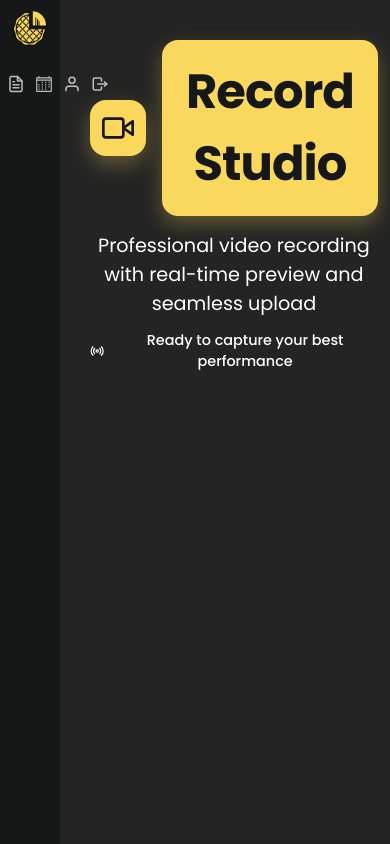
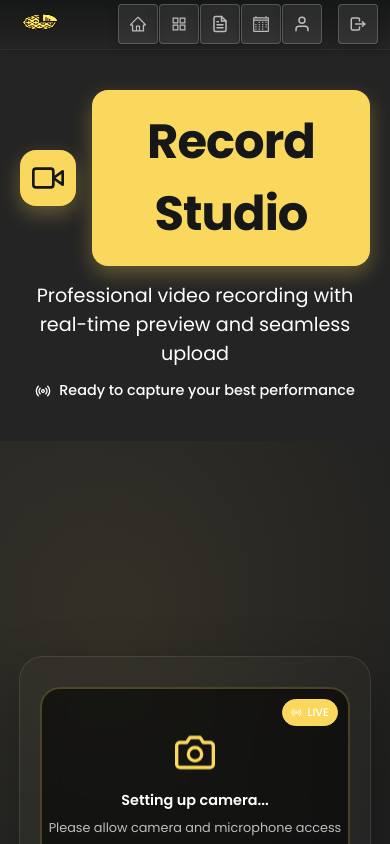
Before and after one commit to Mock-Pie/mockpie-main, a Next.js app in the folder frontend/: page /Record in a window 390 px wide. Built offline with nearby package versions, Linux system fonts and the light colour scheme; no server answers.

Commit message:
Refactor sidebar UI and improve styles

```diff
--- a/frontend/app/UploadRecordVideos/components/SideBar.tsx
+++ b/frontend/app/UploadRecordVideos/components/SideBar.tsx
@@ -1,17 +1,32 @@
 "use client";
-import React from "react";
+import React, { useState, useEffect } from "react";
 import { FiFileText, FiUser } from "react-icons/fi";
 import { AiOutlineAppstore, AiOutlineHome } from "react-icons/ai";
 import { IoSettingsOutline } from "react-icons/io5";
 import { TbLogout } from "react-icons/tb";
-import Link from "next/link"; // Import Link from Next.js
+import Link from "next/link";
 import styles from "../page.module.css";
 import { VscCalendar } from "react-icons/vsc";
 import Image from "next/image";
 import { signOut } from "next-auth/react";
+import { usePathname } from "next/navigation";
 
 const SideBar = () => {
+    const pathname = usePathname();
+    const [isLoggingOut, setIsLoggingOut] = useState(false);
+
+    const menuItems = [
+        { href: "/Dashboard", icon: AiOutlineHome, label: "Dashboard" },
+        { href: "/UploadRecordVideos", icon: AiOutlineAppstore, label: "Upload or Record" },
+        { href: "/SubmittedTrials", icon: FiFileText, label: "Submitted Trials" },
+        { href: "/Calendar", icon: VscCalendar, label: "Calendar" },
+        { href: "/ProfileInfo", icon: FiUser, label: "Profile" },
+    ];
+
     const handleLogout = async () => {
+        if (isLoggingOut) return; // Prevent multiple clicks
+
+        setIsLoggingOut(true);
         try {
             // Get the access token from localStorage or sessionStorage
             const accessToken = localStorage.getItem('access_token') || sessionStorage.getItem('access_token');
@@ -50,58 +65,59 @@ const SideBar = () => {
             localStorage.clear();
             sessionStorage.clear();
             window.location.href = "/Login";
+        } finally {
+            setIsLoggingOut(false);
         }
     };
 
     return (
         <div className={styles.sidebar}>
-            <div className={styles.logo}>
-                <Image src="/Images/Logoo.png" alt="Logo" width={120} height={40} className={styles.logoImage} priority />
+            <div className={styles.logoContainer}>
+                <Image
+                    src="/Images/Logoo.png"
+                    alt="Logo"
+                    width={120}
+                    height={40}
+                    className={styles.logoImage}
+                    priority
+                />
             </div>
+
+            <nav className={styles.navigation}>
                 <div className={styles.menu}>
-                <Link href="/Dashboard" className={styles.menuItem}>
+                    {menuItems.map((item) => {
+                        const IconComponent = item.icon;
+                        const isActive = pathname === item.href;
+
+                        return (
+                            <Link
+                                key={item.href}
+                                href={item.href}
+                                className={`${styles.menuItem} ${isActive ? styles.active : ''}`}
+                            >
                                 <div className={styles.tooltipContainer}>
-                        <AiOutlineHome className={styles.icon} />
-                        <span className={styles.tooltip}>Dashboard</span>
+                                    <IconComponent className={styles.icon} />
+                                    <span className={styles.tooltip}>{item.label}</span>
                                 </div>
                             </Link>
-                <Link href="/UploadRecordVideos" className={styles.menuItem}>
-                    <div className={styles.tooltipContainer}>
-                        <AiOutlineAppstore className={styles.icon} />
-                        <span className={styles.tooltip}>Upload or Record</span>
+                        );
+                    })}
                 </div>
-                </Link>
-                <Link href="/SubmittedTrials" className={styles.menuItem}>
-                    <div className={styles.tooltipContainer}>
-                        <FiFileText className={styles.icon} />
-                        <span className={styles.tooltip}>Submitted Trials</span>
-                    </div>
-                </Link>
-                <Link href="/Calendar" className={styles.menuItem}>
-                    <div className={styles.tooltipContainer}>
-                        <VscCalendar className={styles.icon} />
-                        <span className={styles.tooltip}>Calendar</span>
-                    </div>
-                </Link>
-                <Link href="/ProfileInfo" className={styles.menuItem}>
-                    <div className={styles.tooltipContainer}>
-                        <FiUser className={styles.icon} />
-                        <span className={styles.tooltip}>Profile</span>
-                    </div>
-                </Link>
-                {/* <div className={styles.menuItem}>
-                    <div className={styles.tooltipContainer}>
-                        <IoSettingsOutline className={styles.icon} />
-                        <span className={styles.tooltip}>Settings</span>
-                    </div>
-                </div> */}
-                <div className={styles.menuItem} onClick={handleLogout} style={{ cursor: 'pointer' }}>
+
+                <div className={styles.logoutSection}>
+                    <div
+                        className={`${styles.menuItem} ${styles.logoutItem} ${isLoggingOut ? styles.loggingOut : ''}`}
+                        onClick={handleLogout}
+                    >
                         <div className={styles.tooltipContainer}>
                             <TbLogout className={styles.icon} />
-                        <span className={styles.tooltip}>Logout</span>
+                            <span className={styles.tooltip}>
+                                {isLoggingOut ? 'Logging out...' : 'Logout'}
+                            </span>
                         </div>
                     </div>
                 </div>
+            </nav>
         </div>
     );
 };
--- a/frontend/app/UploadRecordVideos/page.module.css
+++ b/frontend/app/UploadRecordVideos/page.module.css
@@ -95,8 +95,6 @@
     font-size: 19px;
 }
 
-
-
 /* -------------------------------------- */
 
 .container {
@@ -113,40 +111,179 @@
 
 .tooltip {
     visibility: hidden;
-    background-color: var(--raisin-black);
+    background-color: var(--chinese-black);
     color: var(--white);
     text-align: center;
-    border-radius: 5px;
-    padding: 5px 10px;
+    border-radius: 8px;
+    padding: 8px 12px;
     position: absolute;
-    z-index: 1;
-    left: 110%;
+    z-index: 1000;
+    left: 120%;
     top: 50%;
     transform: translateY(-50%);
     opacity: 0;
-    transition: opacity 0.7s ease;
-    font-size: var(--text-xs);
+    transition: all 0.3s cubic-bezier(0.4, 0, 0.2, 1);
+    font-size: var(--text-sm);
+    font-weight: 500;
+    white-space: nowrap;
+    box-shadow: 0 4px 12px rgba(0, 0, 0, 0.3);
+    border: 1px solid rgba(255, 255, 255, 0.1);
+}
+
+.tooltip::before {
+    content: '';
+    position: absolute;
+    left: -6px;
+    top: 50%;
+    transform: translateY(-50%);
+    width: 0;
+    height: 0;
+    border-top: 6px solid transparent;
+    border-bottom: 6px solid transparent;
+    border-right: 6px solid var(--chinese-black);
 }
 
 .tooltipContainer:hover .tooltip {
     visibility: visible;
     opacity: 1;
+    left: 125%;
 }
 
 .sidebar {
-    width: 5%;
-    background-color: var(--chinese-black);
-    padding: 20px;
+    width: 65px;
+    background: linear-gradient(180deg, var(--chinese-black) 0%, var(--raisin-black) 100%);
+    padding: 24px 16px;
     display: flex;
     flex-direction: column;
     align-items: center;
-    margin-right: 10px;
+    border-right: 1px solid rgba(255, 255, 255, 0.1);
+    position: relative;
+    box-shadow: 2px 0 8px rgba(0, 0, 0, 0.2);
 }
 
-  .logo {
-    font-size: var(--text-2xl);
-    font-weight: bold;
-    margin-bottom: 20px;
+.logoContainer {
+    margin-bottom: 32px;
+    padding: 8px 4px;
+    border-radius: 8px;
+}
+
+.logoImage {
+    filter: brightness(1.1);
+    transition: filter 0.3s ease;
+    width: 42px;
+    height: 40px;
+}
+
+
+.navigation {
+    display: flex;
+    flex-direction: column;
+    justify-content: space-between;
+    height: 100%;
+    width: 100%;
+    align-items: center;
+}
+
+.menu {
+    display: flex;
+    flex-direction: column;
+    gap: 20px;
+    flex: 1;
+    align-items: center;
+    width: 100%;
+}
+
+.menuItem {
+    display: flex;
+    align-items: center;
+    justify-content: center;
+    color: var(--light-grey);
+    cursor: pointer;
+    padding: 0;
+    border-radius: 12px;
+    transition: all 0.3s cubic-bezier(0.4, 0, 0.2, 1);
+    position: relative;
+    background: rgba(255, 255, 255, 0.08);
+    border: 1px solid rgba(255, 255, 255, 0.2);
+    transform: translateY(-1px);
+    box-shadow: 0 4px 12px rgba(0, 0, 0, 0.2);
+    width: 40px;
+    height: 40px;
+}
+
+.menuItem.active {
+    color: var(--naples-yellow);
+    background: rgba(255, 255, 255, 0.08);
+    border-color: rgba(255, 255, 255, 0.2);
+    box-shadow: 0 4px 12px rgba(0, 0, 0, 0.2);
+}
+
+.icon {
+    font-size: 20px;
+    transition: transform 0.3s ease;
+    display: flex;
+    align-items: center;
+    justify-content: center;
+}
+
+.menuItem:hover {
+    color: var(--naples-yellow);
+    background: rgba(255, 255, 255, 0.12);
+    border-color: rgba(255, 255, 255, 0.3);
+    transform: translateY(-2px);
+    box-shadow: 0 6px 16px rgba(0, 0, 0, 0.3);
+}
+
+.logoutSection {
+    margin-top: auto;
+    padding-top: 16px;
+    border-top: 1px solid rgba(255, 255, 255, 0.1);
+    display: flex;
+    justify-content: center;
+}
+
+.logoutItem {
+    display: flex;
+    align-items: center;
+    justify-content: center;
+    color: var(--light-grey);
+    cursor: pointer;
+    padding: 0;
+    border-radius: 12px;
+    transition: all 0.3s cubic-bezier(0.4, 0, 0.2, 1);
+    position: relative;
+    background: rgba(255, 255, 255, 0.08);
+    border: 1px solid rgba(255, 255, 255, 0.2);
+    transform: translateY(-1px);
+    box-shadow: 0 4px 12px rgba(0, 0, 0, 0.2);
+    width: 40px;
+    height: 40px;
+}
+
+.logoutItem:hover {
+    color: var(--brick);
+    background: rgba(255, 255, 255, 0.12);
+    border-color: rgba(255, 255, 255, 0.3);
+    transform: translateY(-2px);
+    box-shadow: 0 6px 16px rgba(0, 0, 0, 0.3);
+}
+
+.loggingOut {
+    opacity: 0.6;
+    pointer-events: none;
+}
+
+.loggingOut .icon {
+    animation: spin 1s linear infinite;
+}
+
+@keyframes spin {
+    from {
+        transform: rotate(0deg);
+    }
+    to {
+        transform: rotate(360deg);
+    }
 }
 
 .mainContent {
@@ -155,31 +292,6 @@
     flex-direction: column;
     align-items: start;
     justify-content: center;
-  }
-
-  .menu {
-    margin-top: 20px;
-    display: flex;
-    flex-direction: column;
-    gap: 20px;
-  }
-
-  .menuItem {
-    display: flex;
-    align-items: center;
-    gap: 20px;
-    color: var(--light-grey);
-    cursor: pointer;
-    margin-bottom: 10px;
-    transition: color 0.3s;
-  }
-
-  .menuItem:hover {
-    color: var(--white);
-  }
-
-  .icon {
-    font-size: var(--text-lg);
 }
 
 .titleSubtitleContainer {
@@ -287,130 +399,181 @@
     background-color: var(--naples-yellow);
 }
 
-  .logoImage {
-    width: 37.62px;
-    height: 36px;
-    margin-bottom: 20px;
-  }
-
 /* Media Queries for Responsive Design */
 
 /* Large tablets and desktops (992px and up) */
 @media (max-width: 1600px) {
     .titleSubtitleContainer {
-      padding-left: 35%;
+        padding-left: 300px;
     }
 
     .SignInImage {
-      max-width: 450px;
+        width: 45%;
     }
 }
 
 /* Medium devices (tablets, 768px and up) */
 @media (max-width: 992px) {
     .container {
-      flex-direction: row;
+        flex-direction: column;
     }
 
     .sidebar {
-      width: 5%;
-      min-width: 60px;
-      background-color: var(--chinese-black);
-      padding: 20px;
-      display: flex;
-      flex-direction: column;
+        width: 100%;
+        height: 70px;
+        flex-direction: row;
+        padding: 12px 24px;
+        justify-content: space-between;
         align-items: center;
-      margin-right: 10px;
+        border-right: none;
+        border-bottom: 1px solid rgba(255, 255, 255, 0.1);
+    }
+
+    .logoContainer {
+        margin-bottom: 0;
+        padding: 8px;
+    }
+
+    .navigation {
+        flex-direction: row;
+        height: auto;
+        width: auto;
+        gap: 16px;
     }
 
     .menu {
         flex-direction: row;
+        gap: 4px;
+        flex: 1;
+        justify-content: center;
+    }
+
+    .menuItem {
+        padding: 8px;
+        border-radius: 8px;
+    }
+
+    .menuItem.active::before {
+        display: none;
+    }
+
+    .logoutSection {
         margin-top: 0;
+        padding-top: 0;
+        border-top: none;
     }
 
     .logoImage {
-      margin-bottom: 0;
+        width: 50px;
+        height: 20px;
     }
 
     .titleSubtitleContainer {
         position: relative;
-      top: 0;
-      left: 0;
-      padding: 20px;
+        top: auto;
+        left: auto;
+        padding-left: 0;
         text-align: center;
+        margin-top: 20px;
     }
 
     .mainContent {
-      flex-direction: column;
-      align-items: center;
+        flex: 1;
+        padding: 20px;
     }
 
     .loginBox {
-      margin-left: 0;
-      margin-bottom: 30px;
+        width: 100%;
+        max-width: 400px;
     }
 
     .subtitle {
-      margin-left: 0;
-      text-align: center;
-      font-size: var(--text-2xl);
-      margin-bottom: 30px;
+        font-size: var(--text-lg);
     }
 
     .illustrationContainer {
-      margin-right: 0;
+        display: none;
     }
 }
 
 /* Small devices (landscape phones, 576px and up) */
 @media (max-width: 768px) {
     .container {
-      height: auto;
         min-height: 100vh;
     }
 
     .illustrationContainer {
-      display: none; /* Hide illustration on smaller screens */
+        display: none;
     }
 
     .loginBox {
-      width: 85%;
+        width: 90%;
+        margin: 0 auto;
     }
 
     .title {
-      font-size: var(--text-2xl);
+        font-size: var(--text-3xl);
     }
 
     .subtitle {
-      font-size: var(--text-xl);
+        font-size: var(--text-base);
     }
 
     .tooltip {
-      left: 0;
-      top: 100%;
-      transform: translateY(0);
+        display: none;
+    }
+
+    .sidebar {
+        height: 60px;
+        padding: 8px 16px;
+    }
+
+    .menu {
+        gap: 2px;
+    }
+
+    .menuItem {
+        padding: 6px;
+        border-radius: 6px;
+    }
+
+    .icon {
+        font-size: 18px;
     }
 }
 
 /* Extra small devices (portrait phones) */
 @media (max-width: 576px) {
     .sidebar {
-      padding: 10px;
+        width: 100%;
+        height: 50px;
+        padding: 6px 12px;
     }
 
     .loginBox {
-      width: 90%;
+        width: 95%;
+        padding: 20px;
     }
 
     .menuItem {
-      gap: 10px;
+        padding: 4px;
+        border-radius: 4px;
     }
 
     .menu {
-      gap: 10px;
+        gap: 1px;
     }
 
     .subtitle {
-      font-size: var(--text-lg);
+        font-size: var(--text-sm);
+    }
+
+    .logoImage {
+        width: 40px;
+        height: 16px;
     }
 }
+
+.menuItem.active::before {
+    display: none;
+}
```
Also changed, not shown: 1 other file (tests, documents, lock files or other folders). Lines whose indentation alone changed are shown as unchanged.
